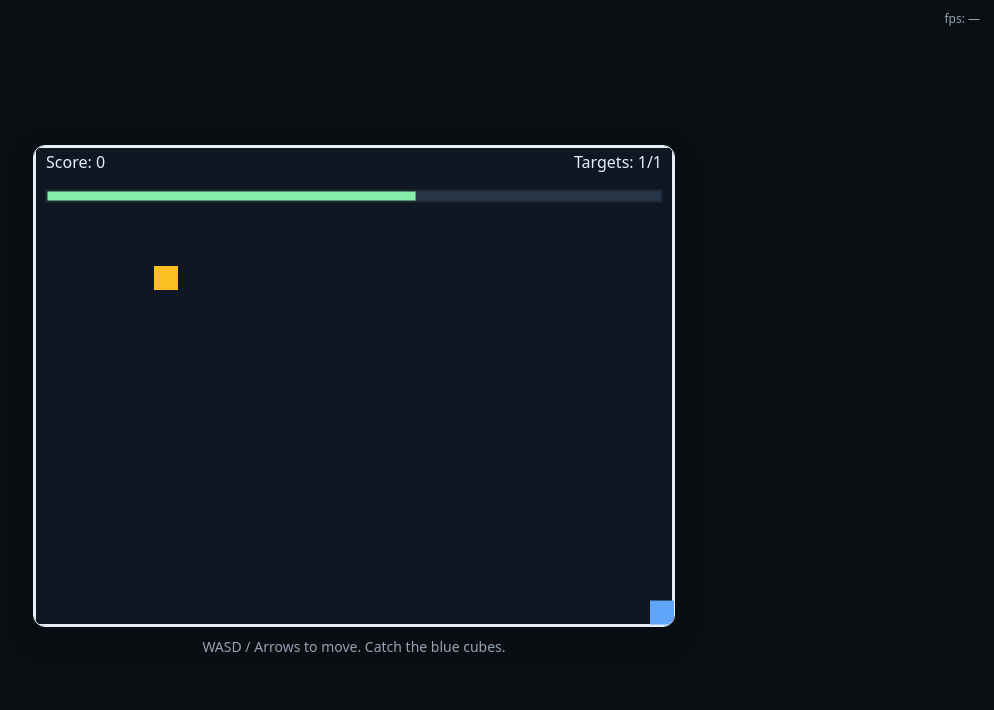
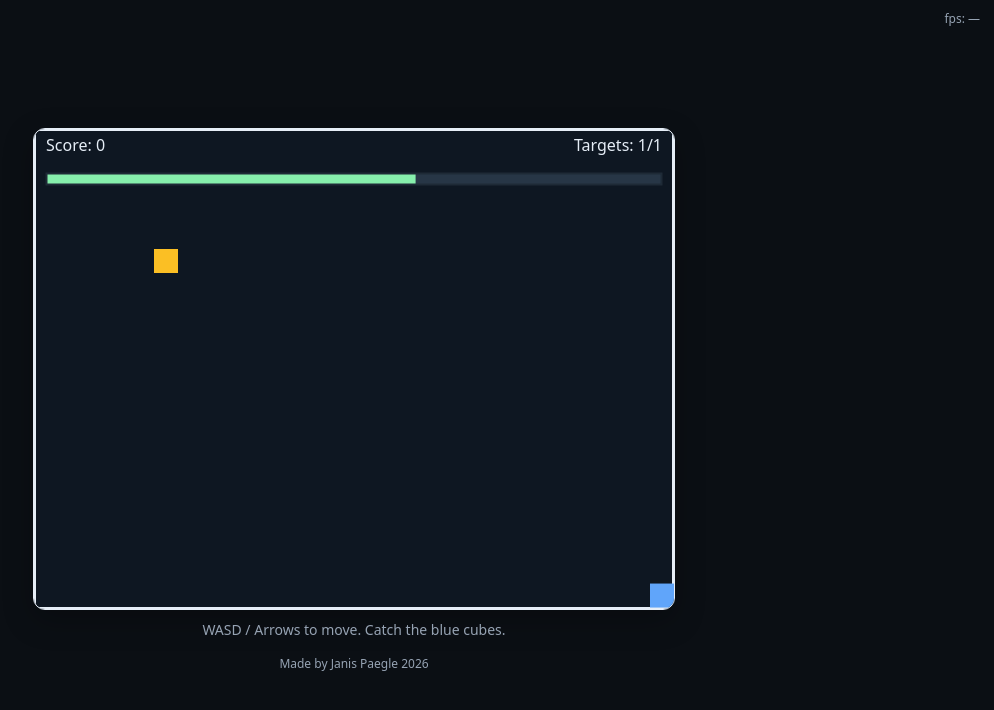
Before and after one commit to janisp123/Snake_nope, a plain HTML site: page index.html in a window 1280 px wide. Shown: the whole page, without its empty margins (286-1280 px from the left). Drawn offline with Linux system fonts and the light colour scheme.

Commit message:
Add project footer credit (#1)

```diff
--- a/index.html
+++ b/index.html
@@ -17,6 +17,7 @@
     #wrap { display:flex; flex-direction:column; gap:10px; align-items:center; }
     canvas { background:#0e1722; border:1px solid #e6eef7; border-radius:12px; box-shadow: 0 10px 30px rgba(0,0,0,.25); outline:none; }
     .hint { color:#96a3b3; font-size:14px; }
+    .credit { color:#96a3b3; font-size:12px; text-align:center; margin-top:6px; }
     #hud { position: absolute; top: 10px; right: 14px; font-size: 12px; color:#96a3b3; }
   </style>
 </head>
@@ -26,6 +27,7 @@
   <div id="hud">fps: —</div>
   <canvas id="game" width="640" height="480" tabindex="0"></canvas>
   <div class="hint">WASD / Arrows to move. Catch the blue cubes.</div>
+  <footer class="credit" aria-label="Project credit">Made by Janis Paegle 2026</footer>
 </div>
 
 <!-- MODULE 3: Script include -->
```
